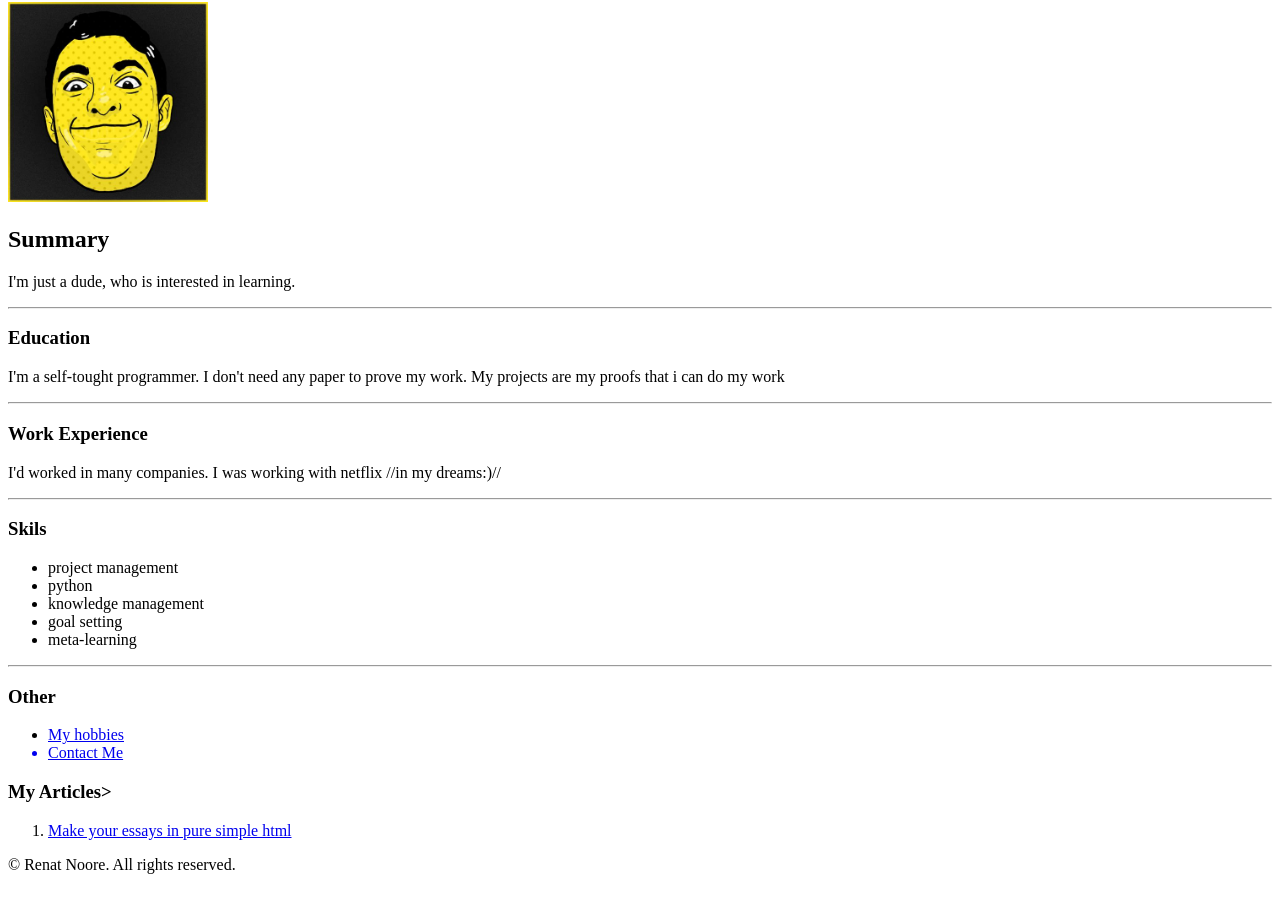
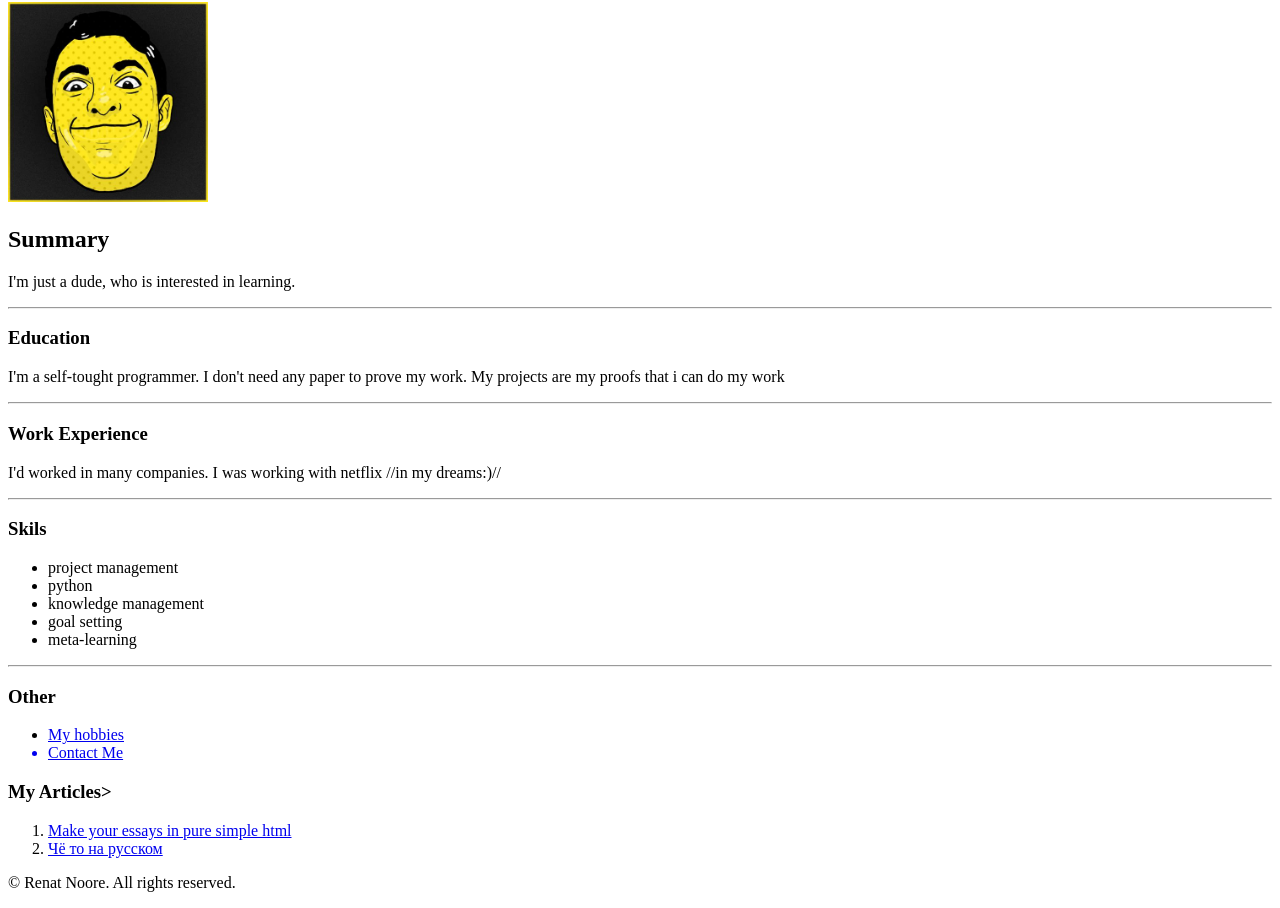
Before and after one commit to renatNoore/pure-html-portfolio, a plain HTML site: page index.html in a window 1280 px wide. Shown: the part 78-986 px from the top of the page. Drawn offline with Linux system fonts and the light colour scheme.

Commit message:
Update index.html

```diff
--- a/index.html
+++ b/index.html
@@ -34,6 +34,7 @@
     <h3>My Articles></h3>
     <ol>
         <li><a href="./public/pure-html-blog.html">Make your essays in pure simple html</a></li>
+        <li><a href="./writing.html">Чё то на русском</a></li>
     </ol>
     <footer>
         <p>© Renat Noore. All rights reserved.</p>
```
